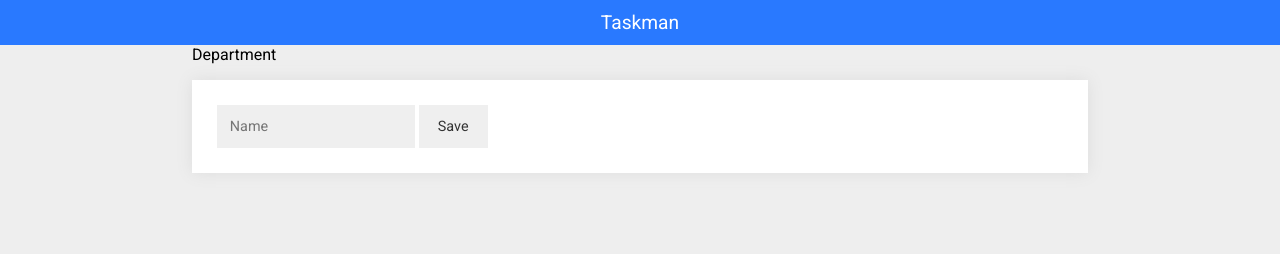
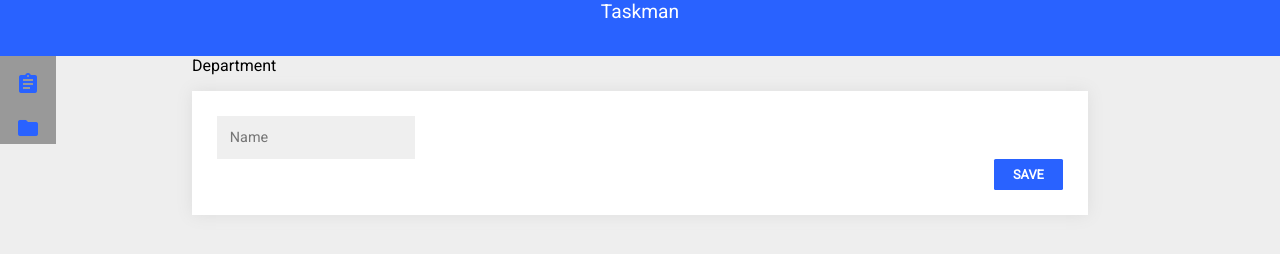
Before and after one commit to claudiomaxx/taskman-web, a website: page taskman-web-ng1/index.html at #!/department/create in a window 1280 px wide. Drawn offline with nearby package versions, Linux system fonts and the light colour scheme; some packages are replaced by stand-ins of ours.

Commit message:
define buttons

```diff
--- a/styles/styles.scss
+++ b/styles/styles.scss
@@ -12,14 +12,34 @@ body, h1, h2, h3, h4, h5, h6, ul, li {
 }
 
 #tm-header {
-  background: #2979ff;
+  background: #2962ff;
   color: #fff;
-  padding: 0.7rem;
+  height: 3.5rem;
+  // padding: 0.7rem;
 
   h1 {
     text-align: center;
     font-size: 1.2rem;
   }
+}
+
+#tm-sidemenu {
+  width: 3.5rem;
+  height: 100%;
+  float: left;
+  background: #999;
+
+  ul > li {
+    width: 100%;
+    text-align: center;
+    padding: 1rem 0 0;
+    display: block;
+
+    a {
+      color: #2962ff;
+    }
+  }
+
 }
 
 #tm-content {
@@ -53,7 +73,11 @@ input, button, textarea, select {
 }
 
 button {
-  padding: 0.4rem 1rem;
+  font-size: 0.8rem;
+  padding: 0.5rem 1.2rem;
+  border-radius: 0.1rem;
+  font-weight: bold;
+  text-transform: uppercase;
 }
 
 .form-element {
@@ -88,17 +112,18 @@ button:disabled {
   background: #eee;
 }
 
-button {
-  padding: 0.8rem 1.2rem;
-}
 
 .btn--primary {
-  background-color: #2979ff !important;
+  background-color: #2962ff !important;
   color: #fff !important;
 }
 
 .btn--none {
   background: none !important;
+}
+
+.tm-btn-bar {
+  text-align: right;
 }
 
 li {
@@ -131,7 +156,7 @@ li {
 }
 
 .tx-primary {
-  color: #2979ff;
+  color: #2962ff;
 }
 
 .tx-warning {
--- a/taskman-web-ng1/department-form-tpl.html
+++ b/taskman-web-ng1/department-form-tpl.html
@@ -4,6 +4,8 @@
     <form name="departmentFrm">
         <input type="text" ng-model="vm.department.name" name="departmentName" placeholder="Name">
 
-        <button ng-click="vm.save()" ng-disabled="departmentFrm.departmentName.$invalid">Save</button>
+        <div class="tm-btn-bar">
+            <button ng-click="vm.save()" ng-disabled="departmentFrm.departmentName.$invalid" class="btn--primary">Save</button>
+        </div>
     </form>
 </div>
--- a/taskman-web-ng1/index.html
+++ b/taskman-web-ng1/index.html
@@ -13,16 +13,21 @@
 
     <link href="https://fonts.googleapis.com/css?family=Roboto" rel="stylesheet">
     <link href="https://fonts.googleapis.com/icon?family=Material+Icons" rel="stylesheet">
+
     <link rel="stylesheet" href="/styles/styles.css">
 </head>
 
 <body>
     <div id="tm-header">
         <h1>Taskman</h1>
+        <!-- <i class="material-icons">account_circle</i> -->
     </div>
 
     <div id="tm-sidemenu">
-
+        <ul>
+            <li><a href><i class="material-icons">assignment</i></a></li>
+            <li><a href><i class="material-icons">folder</i></a></li>
+        </ul>
     </div>
 
     <div id="tm-content">
```
Also changed, not shown: styles/styles.css, 1 other file.
